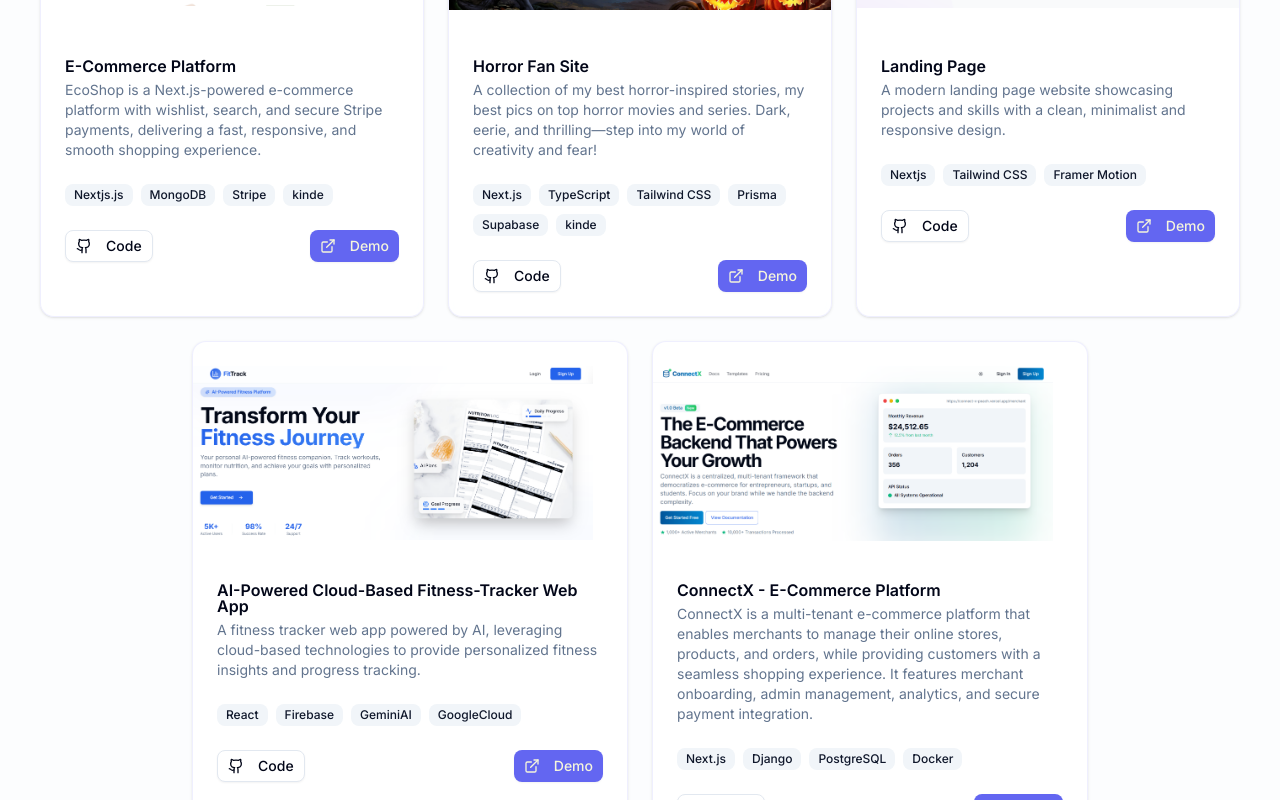
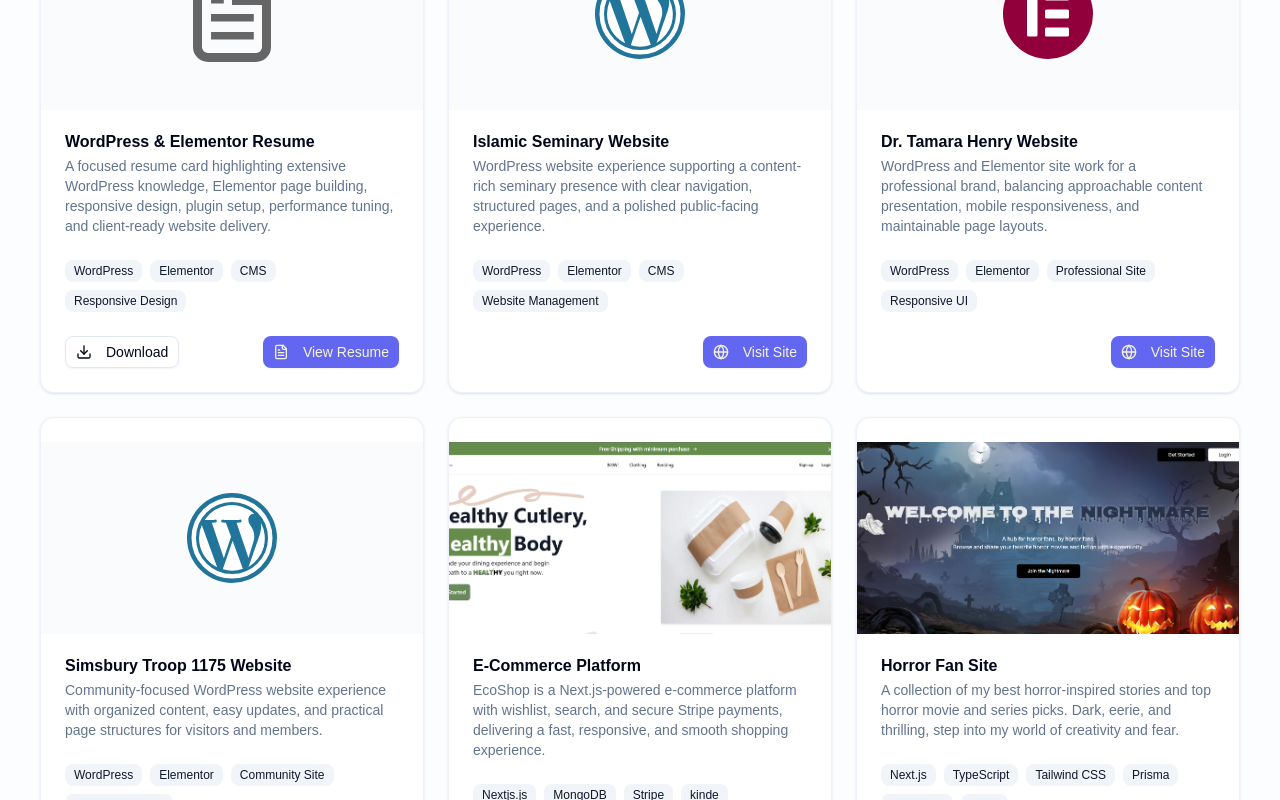
Before and after one commit to abelxo19/porifolio-site, a Next.js app: page / in a window 1280 px wide. Shown: the part 2080-2880 px from the top of the page. Built offline with nearby package versions, Linux system fonts and the light colour scheme; no server answers.

Commit message:
feat:Portifolio update under project also new skill update

```diff
--- a/app/globals.css
+++ b/app/globals.css
@@ -126,6 +126,7 @@
   }
   body {
     @apply bg-background text-foreground;
+    font-family: Arial, Helvetica, sans-serif;
   }
 }
 
--- a/app/layout.tsx
+++ b/app/layout.tsx
@@ -1,9 +1,6 @@
 import type { Metadata } from "next";
-import { Inter } from "next/font/google"
 import "./globals.css";
 import Layout from "@/components/layout"
-
-const inter = Inter({ subsets: ["latin"] })
 
 export const metadata: Metadata = {
   title: "Abel Atkelet",
@@ -17,7 +14,7 @@ export default function RootLayout({
 }) {
   return (
     <html lang="en">
-      <body className={inter.className}>
+      <body>
         <Layout>{children}</Layout>
       </body>
     </html>
--- a/components/project.tsx
+++ b/components/project.tsx
@@ -4,26 +4,71 @@ import { useEffect, useState } from "react"
 import { Card, CardContent, CardDescription, CardFooter, CardHeader, CardTitle } from "@/components/ui/card"
 import { Badge } from "@/components/ui/badge"
 import { Button } from "@/components/ui/button"
-import { ExternalLink, Github } from "lucide-react"
+import { Download, ExternalLink, FileText, Github, Globe } from "lucide-react"
 import Image from "next/image"
 
 const projects = [
+  {
+    title: "WordPress & Elementor Resume",
+    description:
+      "A focused resume card highlighting extensive WordPress knowledge, Elementor page building, responsive design, plugin setup, performance tuning, and client-ready website delivery.",
+    image: "/file.svg",
+    tags: ["WordPress", "Elementor", "CMS", "Responsive Design"],
+    primaryLink: "/resume.pdf",
+    primaryLabel: "View Resume",
+    secondaryLink: "/resume.pdf",
+    secondaryLabel: "Download",
+    secondaryDownload: "Abel_Atkelet_Resume.pdf",
+    imageMode: "icon",
+  },
+  {
+    title: "Islamic Seminary Website",
+    description:
+      "WordPress website experience supporting a content-rich seminary presence with clear navigation, structured pages, and a polished public-facing experience.",
+    image: "/tech/wordpress.svg",
+    tags: ["WordPress", "Elementor", "CMS", "Website Management"],
+    primaryLink: "https://islamicseminary.us",
+    primaryLabel: "Visit Site",
+    imageMode: "icon",
+  },
+  {
+    title: "Dr. Tamara Henry Website",
+    description:
+      "WordPress and Elementor site work for a professional brand, balancing approachable content presentation, mobile responsiveness, and maintainable page layouts.",
+    image: "/tech/elementor.svg",
+    tags: ["WordPress", "Elementor", "Professional Site", "Responsive UI"],
+    primaryLink: "https://drtamarahenry.com/",
+    primaryLabel: "Visit Site",
+    imageMode: "icon",
+  },
+  {
+    title: "Simsbury Troop 1175 Website",
+    description:
+      "Community-focused WordPress website experience with organized content, easy updates, and practical page structures for visitors and members.",
+    image: "/tech/wordpress.svg",
+    tags: ["WordPress", "Elementor", "Community Site", "Content Updates"],
+    primaryLink: "https://simsburytroop1175.org",
+    primaryLabel: "Visit Site",
+    imageMode: "icon",
+  },
   {
     title: "E-Commerce Platform",
     description:
       "EcoShop is a Next.js-powered e-commerce platform with wishlist, search, and secure Stripe payments, delivering a fast, responsive, and smooth shopping experience.",
     image: "/eco.png",
     tags: ["Nextjs.js", "MongoDB", "Stripe", "kinde"],
-    demoLink: "#",
+    primaryLink: "#",
+    primaryLabel: "Demo",
     githubLink: "https://github.com/abelxo19/my-eco-shop.git",
   },
   {
     title: "Horror Fan Site",
     description:
-      "A collection of my best horror-inspired stories, my best pics on top horror movies and series. Dark, eerie, and thrilling—step into my world of creativity and fear!",
+      "A collection of my best horror-inspired stories and top horror movie and series picks. Dark, eerie, and thrilling, step into my world of creativity and fear.",
     image: "/haunt.png",
     tags: ["Next.js", "TypeScript", "Tailwind CSS", "Prisma", "Supabase", "kinde"],
-    demoLink: "https://horror-fan-site.vercel.app/",
+    primaryLink: "https://horror-fan-site.vercel.app/",
+    primaryLabel: "Demo",
     githubLink: "https://github.com/abelxo19/horror-fan-site.git",
   },
   {
@@ -31,27 +76,39 @@ const projects = [
     description: "A modern landing page website showcasing projects and skills with a clean, minimalist and responsive design.",
     image: "/landing.png",
     tags: ["Nextjs", "Tailwind CSS", "Framer Motion"],
-    demoLink: "https://modern-landing-page-theta.vercel.app/",
+    primaryLink: "https://modern-landing-page-theta.vercel.app/",
+    primaryLabel: "Demo",
     githubLink: "https://github.com/abelxo19/modern-landing-page.git",
   },
   {
     title: "AI-Powered Cloud-Based Fitness-Tracker Web App",
     description:
       "A fitness tracker web app powered by AI, leveraging cloud-based technologies to provide personalized fitness insights and progress tracking.",
-    image: "/fitness.png", // Replace with the actual image path
+    image: "/fitness.png",
     tags: ["React", "Firebase", "GeminiAI", "GoogleCloud"],
-    demoLink: "https://fitness-track--fitness-tracker-458718.us-central1.hosted.app/",
+    primaryLink: "https://fitness-track--fitness-tracker-458718.us-central1.hosted.app/",
+    primaryLabel: "Demo",
     githubLink: "https://github.com/abelxo19/fitness-track.git",
   },
   {
     title: "ConnectX - E-Commerce Platform",
     description:
-      "ConnectX is a multi-tenant e-commerce platform that enables merchants to manage their online stores, products, and orders, while providing customers with a seamless shopping experience. It features merchant onboarding, admin management, analytics, and secure payment integration.",
+      "ConnectX is a multi-tenant e-commerce platform for merchant onboarding, store management, analytics, orders, and secure payment integration.",
     image: "/connect.png",
     tags: ["Next.js", "Django", "PostgreSQL", "Docker"],
-    demoLink: "https://connect-x-peach.vercel.app/",
+    primaryLink: "https://connect-x-peach.vercel.app/",
+    primaryLabel: "Demo",
     githubLink: "https://github.com/maajidAwol/ConnectX.git",
-  },]
+  },
+]
+
+const getActionIcon = (label: string) => {
+  if (label.toLowerCase().includes("resume")) return FileText
+  if (label.toLowerCase().includes("download")) return Download
+  if (label.toLowerCase().includes("visit")) return Globe
+  return ExternalLink
+}
+
 export default function Projects() {
   const [isVisible, setIsVisible] = useState(false)
 
@@ -72,31 +129,26 @@ export default function Projects() {
     return () => observer.disconnect()
   }, [])
 
+  const renderProjectCard = (project: (typeof projects)[number], index: number) => {
+    const PrimaryIcon = getActionIcon(project.primaryLabel)
+    const SecondaryIcon = project.secondaryLabel ? getActionIcon(project.secondaryLabel) : null
+
     return (
-    <section id="projects" className="py-16 bg-secondary/20 px-2 md:px-4">
-      <div className="container px-4 md:px-6">
-        <div className="flex flex-col items-center justify-center space-y-4 text-center mb-12">
-          <h2 className="text-3xl font-bold tracking-tighter sm:text-4xl md:text-5xl">My Projects</h2>
-          <p className="mx-auto max-w-[700px] text-muted-foreground md:text-xl">
-            Here are some of my recent projects that showcase my skills and expertise.
-          </p>
-        </div>
-
-        <div className="grid grid-cols-1 md:grid-cols-2 lg:grid-cols-3 gap-6">
-          {projects.slice(0, 3).map((project, index) => (
       <div
-              key={index}
+        key={project.title}
         className={`transition-all duration-500 ${isVisible ? "opacity-100 translate-y-0" : "opacity-0 translate-y-10"}`}
         style={{ transitionDelay: `${index * 100}ms` }}
       >
         <Card className="overflow-hidden h-full transition-all duration-300 hover:shadow-lg hover:-translate-y-1 backdrop-blur-sm bg-background/80 border-primary/10">
-                <div className="relative h-48 w-full overflow-hidden">
+          <div className="relative h-48 w-full overflow-hidden bg-secondary/40">
             <Image
               src={project.image || "/placeholder.svg"}
               alt={project.title}
-                    width={400}
-                    height={300}
-                    className=" transition-transform duration-500 hover:scale-105"
+              fill
+              sizes="(min-width: 1024px) 33vw, (min-width: 768px) 50vw, 100vw"
+              className={`transition-transform duration-500 hover:scale-105 ${
+                project.imageMode === "icon" ? "object-contain p-12" : "object-cover"
+              }`}
             />
           </div>
           <CardHeader>
@@ -112,73 +164,53 @@ export default function Projects() {
               ))}
             </div>
           </CardContent>
-                <CardFooter className="flex justify-between">
+          <CardFooter className="mt-auto flex justify-between gap-3">
+            {project.githubLink ? (
               <Button variant="outline" size="sm" asChild>
                 <a href={project.githubLink} target="_blank" rel="noopener noreferrer">
                   <Github className="mr-2 h-4 w-4" />
                   Code
                 </a>
               </Button>
+            ) : project.secondaryLink && SecondaryIcon ? (
+              <Button variant="outline" size="sm" asChild>
+                <a
+                  href={project.secondaryLink}
+                  download={project.secondaryDownload}
+                  target={project.secondaryDownload ? undefined : "_blank"}
+                  rel={project.secondaryDownload ? undefined : "noopener noreferrer"}
+                >
+                  <SecondaryIcon className="mr-2 h-4 w-4" />
+                  {project.secondaryLabel}
+                </a>
+              </Button>
+            ) : (
+              <span />
+            )}
             <Button size="sm" asChild>
-                    <a href={project.demoLink} target="_blank" rel="noopener noreferrer">
-                      <ExternalLink className="mr-2 h-4 w-4" />
-                      Demo
+              <a href={project.primaryLink} target="_blank" rel="noopener noreferrer">
+                <PrimaryIcon className="mr-2 h-4 w-4" />
+                {project.primaryLabel}
               </a>
             </Button>
           </CardFooter>
         </Card>
       </div>
-          ))}
+    )
+  }
+
+  return (
+    <section id="projects" className="py-16 bg-secondary/20 px-2 md:px-4">
+      <div className="container px-4 md:px-6">
+        <div className="flex flex-col items-center justify-center space-y-4 text-center mb-12">
+          <h2 className="text-3xl font-bold tracking-tighter sm:text-4xl md:text-5xl">My Projects</h2>
+          <p className="mx-auto max-w-[700px] text-muted-foreground md:text-xl">
+            Here are some of my recent projects that showcase my skills and expertise.
+          </p>
         </div>
-        <div className="flex justify-center mt-6">
-          <div className="grid grid-cols-1 md:grid-cols-2 gap-6 max-w-4xl">
-            {projects.slice(3).map((project, index) => (
-              <div
-                key={index + 3}
-                className={`transition-all duration-500 ${isVisible ? "opacity-100 translate-y-0" : "opacity-0 translate-y-10"}`}
-                style={{ transitionDelay: `${(index + 3) * 100}ms` }}
-              >
-                <Card className="overflow-hidden h-full transition-all duration-300 hover:shadow-lg hover:-translate-y-1 backdrop-blur-sm bg-background/80 border-primary/10">
-                  <div className="relative h-48 w-full overflow-hidden">
-                    <Image
-                      src={project.image || "/placeholder.svg"}
-                      alt={project.title}
-                      width={400}
-                      height={300}
-                      className="transition-transform duration-500 hover:scale-105"
-                    />
-                  </div>
-                  <CardHeader>
-                    <CardTitle>{project.title}</CardTitle>
-                    <CardDescription>{project.description}</CardDescription>
-                  </CardHeader>
-                  <CardContent>
-                    <div className="flex flex-wrap gap-2">
-                      {project.tags.map((tag, i) => (
-                        <Badge key={i} variant="secondary">
-                          {tag}
-                        </Badge>
-                      ))}
-                    </div>
-                  </CardContent>
-                  <CardFooter className="flex justify-between">
-                    <Button variant="outline" size="sm" asChild>
-                      <a href={project.githubLink} target="_blank" rel="noopener noreferrer">
-                        <Github className="mr-2 h-4 w-4" />
-                        Code
-                      </a>
-                    </Button>
-                    <Button size="sm" asChild>
-                      <a href={project.demoLink} target="_blank" rel="noopener noreferrer">
-                        <ExternalLink className="mr-2 h-4 w-4" />
-                        Demo
-                      </a>
-                    </Button>
-                  </CardFooter>
-                </Card>
-              </div>
-            ))}
-          </div>
+
+        <div className="grid grid-cols-1 md:grid-cols-2 lg:grid-cols-3 gap-6">
+          {projects.map((project, index) => renderProjectCard(project, index))}
         </div>
       </div>
     </section>
--- a/components/skills.tsx
+++ b/components/skills.tsx
@@ -33,6 +33,18 @@ const technologies = [
     name: "CSS",
     logo: "/tech/css.svg",
     category: "Frontend"
+  },
+  {
+    name: "WordPress",
+    logo: "/tech/wordpress.svg",
+    category: "CMS",
+    preserveColor: true
+  },
+  {
+    name: "Elementor",
+    logo: "/tech/elementor.svg",
+    category: "Page Builder",
+    preserveColor: true
   },
   {
     name: "Node.js",
@@ -122,7 +134,7 @@ export default function Skills() {
                   src={tech.logo}
                   alt={tech.name}
                   fill
-                  className="object-contain filter dark:invert"
+                  className={`object-contain ${tech.preserveColor ? "" : "filter dark:invert"}`}
                 />
               </div>
               <div className="absolute -bottom-8 left-1/2 transform -translate-x-1/2 opacity-0 group-hover:opacity-100 transition-all duration-300">
```
Also changed, not shown: public/tech/elementor.svg (added), public/tech/wordpress.svg (added). Lines whose indentation alone changed are shown as unchanged.
